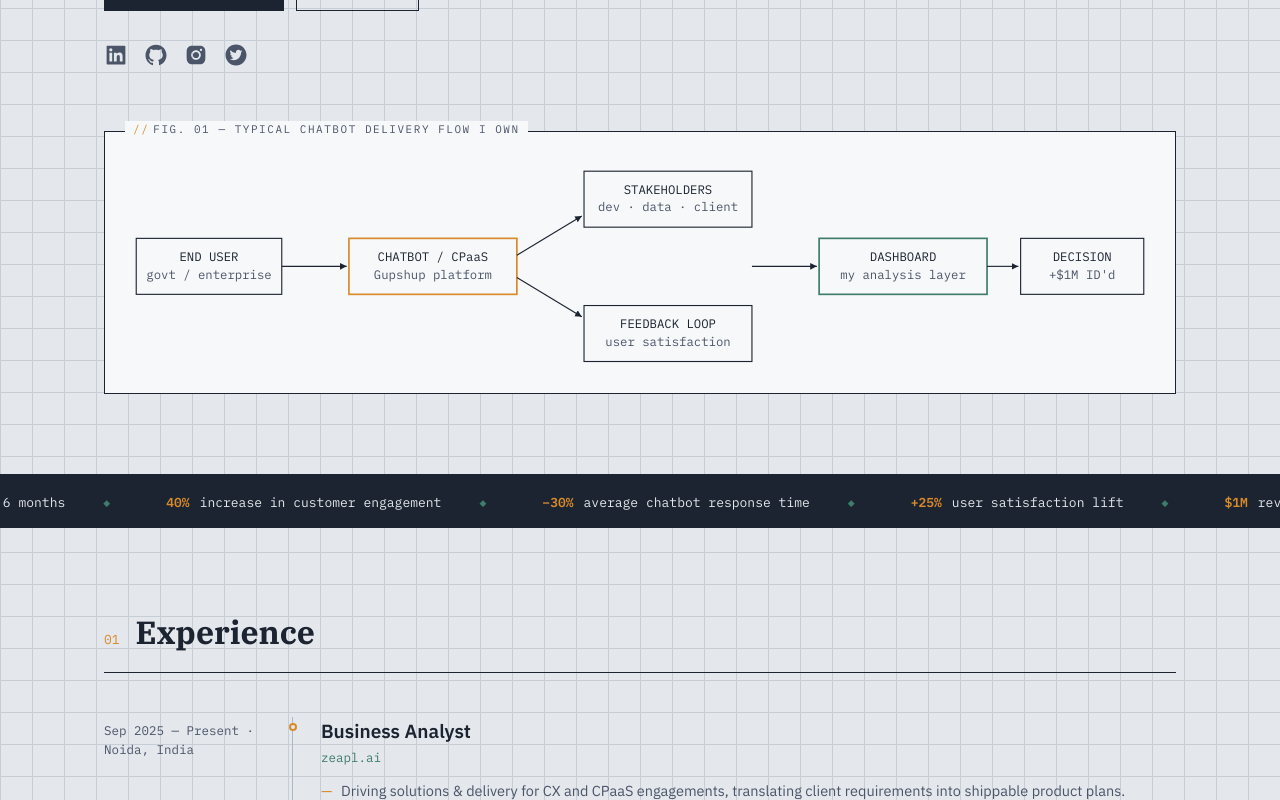
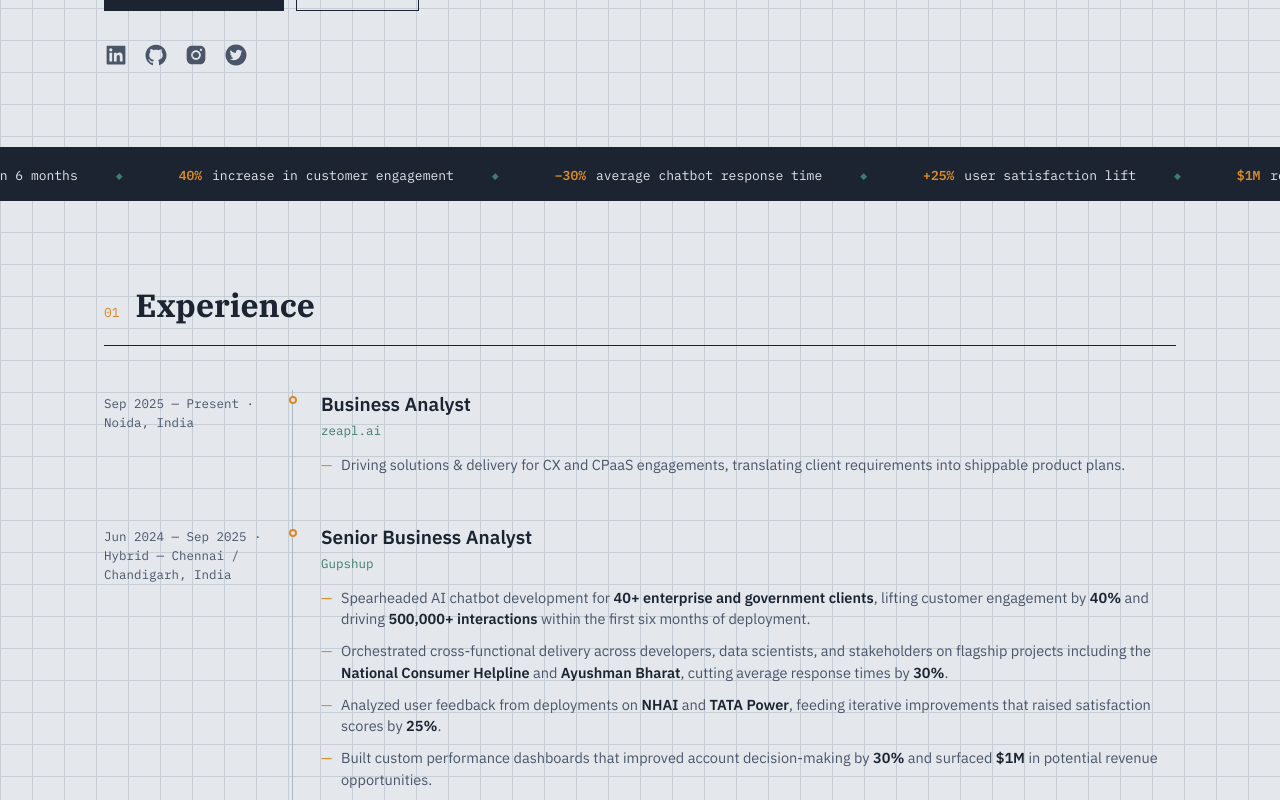
Before and after one commit to godwin8030/gsvportfolio, a Next.js app: page / in a window 1280 px wide. Shown: the part 760-1560 px from the top of the page. Built offline with nearby package versions, Linux system fonts and the light colour scheme.

Commit message:
minor fixes

```diff
--- a/pages/index.js
+++ b/pages/index.js
@@ -136,7 +136,6 @@
     title: 'B.Tech, Computer Science & Engineering',
     place: 'Saintgits College of Engineering — APJ Abdul Kalam Technological University, Kottayam',
   },
-  { when: '— May 2019', title: '12th Senior Secondary', place: 'Government Model Senior Secondary School 37B, Chandigarh' },
 ]
 
 /* ---------------------------------------------------------------- */
@@ -171,21 +170,6 @@
     return () => io.disconnect()
   }, [])
   return <div ref={ref} className={`reveal ${className}`}>{children}</div>
-}
-
-function FlowBox({ title, sub, tone, compact }) {
-  const toneClass =
-    tone === 'amber' ? 'border-amber' : tone === 'teal' ? 'border-teal' : 'border-ink dark:border-white/25'
-  return (
-    <div className={`w-full border bg-paperwhite text-center dark:bg-darkbg-2 ${toneClass} ${compact ? 'px-2 py-2.5' : 'px-4 py-3'}`}>
-      <div className={`font-mono uppercase tracking-wide text-ink dark:text-paper ${compact ? 'text-[10px]' : 'text-[11px]'}`}>{title}</div>
-      <div className={`mt-0.5 font-mono text-ink-soft dark:text-line ${compact ? 'text-[9.5px]' : 'text-[10.5px]'}`}>{sub}</div>
-    </div>
-  )
-}
-
-function FlowArrow() {
-  return <div className="py-1 font-mono text-sm leading-none text-ink-soft dark:text-line">↓</div>
 }
 
 function Tag({ children }) {
@@ -267,7 +251,7 @@
         </header>
 
         {/* Hero */}
-        <section id="home" className="mx-auto max-w-6xl px-6 pt-20 sm:px-8 lg:px-10">
+        <section id="home" className="mx-auto max-w-6xl px-6 pb-4 pt-20 sm:px-8 lg:px-10">
           <div className="grid items-start gap-12 lg:grid-cols-[1.15fr_0.85fr]">
             <div>
               <div className="mb-5 flex items-center gap-2.5">
@@ -318,78 +302,10 @@
               </div>
             </div>
           </div>
-
-          {/* Schematic diagram */}
-          <Reveal>
-            <div className="relative mt-12 sm:mt-16 border border-ink bg-paperwhite px-4 pb-5 pt-7 dark:border-white/15 dark:bg-darkbg-2 sm:px-5">
-              <span className="absolute -top-[11px] left-4 bg-paperwhite px-2 font-mono text-[10px] uppercase tracking-[0.1em] text-ink-soft before:mr-1 before:text-amber before:content-['//'] dark:bg-darkbg-2 sm:left-5 sm:text-[11px] sm:tracking-[0.14em]">
-                Fig. 01 — Typical chatbot delivery flow I own
-              </span>
-
-              {/* Mobile: stacked flow, no scrolling */}
-              <div className="mx-auto flex max-w-[280px] flex-col items-center sm:hidden">
-                <FlowBox title="End user" sub="govt / enterprise" />
-                <FlowArrow />
-                <FlowBox title="Chatbot / CPaaS" sub="Gupshup platform" tone="amber" />
-                <FlowArrow />
-                <div className="grid w-full grid-cols-2 gap-2">
-                  <FlowBox compact title="Stakeholders" sub="dev · data · client" />
-                  <FlowBox compact title="Feedback loop" sub="user satisfaction" />
-                </div>
-                <FlowArrow />
-                <FlowBox title="Dashboard" sub="my analysis layer" tone="teal" />
-                <FlowArrow />
-                <FlowBox title="Decision" sub="+$1M identified" />
-              </div>
-
-              {/* Tablet & up: full schematic */}
-              <div className="hidden overflow-x-auto sm:block">
-              <svg viewBox="0 0 920 190" className="block h-auto min-w-[640px] w-full">
-                <defs>
-                  <marker id="arrow" markerWidth="8" markerHeight="8" refX="6" refY="3" orient="auto">
-                    <path d="M0,0 L6,3 L0,6 Z" className="fill-ink dark:fill-paper" />
-                  </marker>
-                </defs>
-                <g fontFamily="IBM Plex Mono" fontSize="11" className="fill-ink dark:fill-paper">
-                  <rect x="10" y="70" width="130" height="50" fill="none" className="stroke-ink dark:stroke-paper" />
-                  <text x="75" y="90" textAnchor="middle">END USER</text>
-                  <text x="75" y="106" textAnchor="middle" className="fill-ink-soft dark:fill-line">govt / enterprise</text>
-
-                  <rect x="200" y="70" width="150" height="50" fill="none" stroke="#D98A2B" strokeWidth="1.5" />
-                  <text x="275" y="90" textAnchor="middle">CHATBOT / CPaaS</text>
-                  <text x="275" y="106" textAnchor="middle" className="fill-ink-soft dark:fill-line">Gupshup platform</text>
-
-                  <rect x="410" y="10" width="150" height="50" fill="none" className="stroke-ink dark:stroke-paper" />
-                  <text x="485" y="30" textAnchor="middle">STAKEHOLDERS</text>
-                  <text x="485" y="46" textAnchor="middle" className="fill-ink-soft dark:fill-line">dev · data · client</text>
-
-                  <rect x="410" y="130" width="150" height="50" fill="none" className="stroke-ink dark:stroke-paper" />
-                  <text x="485" y="150" textAnchor="middle">FEEDBACK LOOP</text>
-                  <text x="485" y="166" textAnchor="middle" className="fill-ink-soft dark:fill-line">user satisfaction</text>
-
-                  <rect x="620" y="70" width="150" height="50" fill="none" stroke="#3E7C6B" strokeWidth="1.5" />
-                  <text x="695" y="90" textAnchor="middle">DASHBOARD</text>
-                  <text x="695" y="106" textAnchor="middle" className="fill-ink-soft dark:fill-line">my analysis layer</text>
-
-                  <rect x="800" y="70" width="110" height="50" fill="none" className="stroke-ink dark:stroke-paper" />
-                  <text x="855" y="90" textAnchor="middle">DECISION</text>
-                  <text x="855" y="106" textAnchor="middle" className="fill-ink-soft dark:fill-line">+$1M ID&apos;d</text>
-                </g>
-                <g strokeWidth="1" markerEnd="url(#arrow)" className="stroke-ink dark:stroke-paper">
-                  <line x1="140" y1="95" x2="198" y2="95" />
-                  <line x1="350" y1="85" x2="408" y2="50" />
-                  <line x1="350" y1="105" x2="408" y2="140" />
-                  <line x1="560" y1="95" x2="618" y2="95" />
-                  <line x1="770" y1="95" x2="798" y2="95" />
-                </g>
-              </svg>
-              </div>
-            </div>
-          </Reveal>
         </section>
 
         {/* Metrics tape */}
-        <div className="mt-20 overflow-hidden whitespace-nowrap border-y border-ink bg-ink py-3.5 dark:border-white/15 dark:bg-black/40">
+        <div className="mt-16 overflow-hidden whitespace-nowrap border-y border-ink bg-ink py-3.5 dark:border-white/15 dark:bg-black/40">
           <div className="animate-tape inline-flex">
             {[...METRICS, ...METRICS].map((m, i) => (
               <span key={i} className="inline-flex items-center gap-2.5 px-7 font-mono text-[13px] text-paper after:ml-7 after:text-[9px] after:text-teal after:content-['◆']">
```
